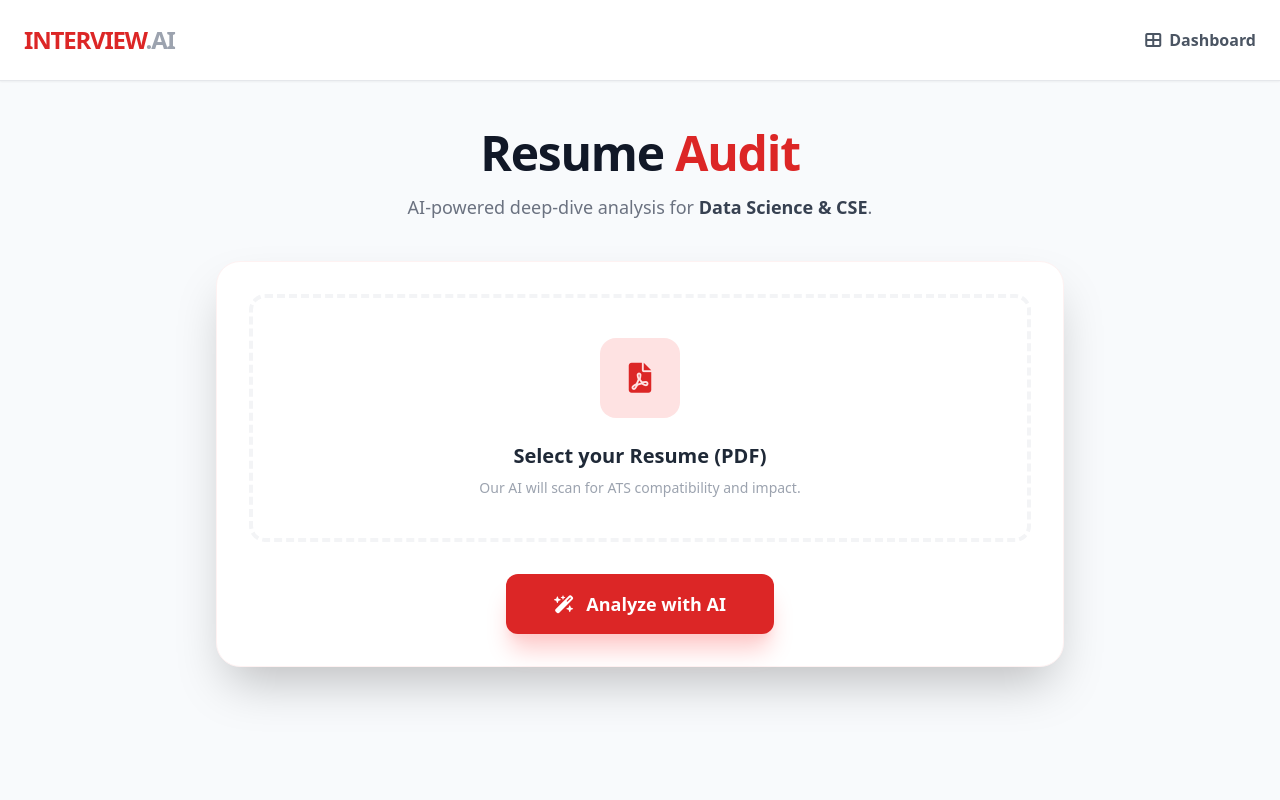
After one commit to jahn-avi/interview-with-ai, a Django app: page /resume-analysis/ in a window 1280 px wide. The commit adds this page. Run offline with Django 5.2, Linux system fonts and the light colour scheme; some libraries are stand-ins or nearby versions.

Commit message:
Integrated Gemini AI with Resume Analysis

```diff
--- /dev/null
+++ b/interview_app/static/interview_app/images/desktop.ini
@@ -0,0 +1,2 @@
+[LocalizedFileNames]
+Screenshot 2026-03-13 221630.png=@Screenshot 2026-03-13 221630,0
--- /dev/null
+++ b/interview_app/templates/interview_app/resume_analysis.html
@@ -0,0 +1,197 @@
+{% load static %}
+<!DOCTYPE html>
+<html lang="en">
+<head>
+    <meta charset="UTF-8">
+    <meta name="viewport" content="width=device-width, initial-scale=1.0">
+    <title>Resume Analysis | Interview.AI</title>
+    <script src="https://cdn.tailwindcss.com"></script>
+    <script>
+        tailwind.config = {
+            theme: {
+                extend: {
+                    typography: {
+                        DEFAULT: {
+                            css: {
+                                color: '#374151',
+                                h1: { color: '#111827', fontWeight: '900' },
+                                h2: { color: '#111827', fontWeight: '800' },
+                                h3: { color: '#dc2626', fontWeight: '800', marginTop: '1.5em' },
+                                strong: { color: '#111827', fontWeight: '700' },
+                                li: { marginTop: '0.25em', marginBottom: '0.25em' },
+                            },
+                        },
+                    },
+                },
+            },
+        }
+    </script>
+    <link href="https://cdnjs.cloudflare.com/ajax/libs/font-awesome/6.0.0/css/all.min.css" rel="stylesheet">
+    <style>
+        #loading-overlay { display: none; }
+        .animate-fade-in { animation: fadeIn 0.6s ease-out; }
+        @keyframes fadeIn { from { opacity: 0; transform: translateY(20px); } to { opacity: 1; transform: translateY(0); } }
+
+        /* Custom Report Styling */
+        .prose h3 {
+            border-left: 4px solid #dc2626;
+            padding-left: 12px;
+            margin-top: 2rem !important;
+            margin-bottom: 1rem !important;
+        }
+        .prose ul { list-style-type: none !important; padding-left: 0 !important; }
+        .prose li::before {
+            content: "→";
+            color: #dc2626;
+            font-weight: bold;
+            display: inline-block;
+            width: 1em;
+            margin-left: -1em;
+        }
+    </style>
+</head>
+<body class="bg-slate-50 font-sans min-h-screen">
+
+    <nav class="bg-white border-b p-6 shadow-sm">
+        <div class="max-w-7xl mx-auto flex justify-between items-center">
+            <a href="/dashboard/" class="text-2xl font-black text-red-600 tracking-tighter hover:opacity-80 transition">
+                INTERVIEW<span class="text-gray-400">.AI</span>
+            </a>
+            <a href="/dashboard/" class="text-gray-600 hover:text-red-600 font-bold transition flex items-center gap-2">
+                <i class="fas fa-th-large"></i> Dashboard
+            </a>
+        </div>
+    </nav>
+
+    <div class="max-w-4xl mx-auto py-12 px-6">
+        <div class="text-center mb-10">
+            <h1 class="text-5xl font-black text-gray-900 mb-4 tracking-tight">Resume <span class="text-red-600">Audit</span></h1>
+            <p class="text-gray-500 text-lg">AI-powered deep-dive analysis for <span class="font-bold text-gray-700">Data Science & CSE</span>.</p>
+        </div>
+
+        <div class="bg-white p-8 rounded-3xl shadow-2xl border border-red-50 mb-12">
+            <form action="{% url 'resume_analysis' %}" method="POST" enctype="multipart/form-data" id="resumeForm">
+                {% csrf_token %}
+                <div class="relative border-4 border-dashed border-gray-100 rounded-2xl p-10 text-center hover:border-red-400 hover:bg-red-50/50 transition-all group cursor-pointer">
+                    <input type="file" name="resume" id="resumeInput" class="absolute inset-0 w-full h-full opacity-0 cursor-pointer" accept=".pdf" required onchange="updateFileName()">
+                    <div class="bg-red-100 text-red-600 w-20 h-20 rounded-2xl flex items-center justify-center mx-auto mb-6 text-3xl group-hover:scale-110 transition-transform">
+                        <i class="fas fa-file-pdf"></i>
+                    </div>
+                    <p id="file-name-display" class="text-xl font-bold text-gray-800 mb-2">Select your Resume (PDF)</p>
+                    <p class="text-gray-400 text-sm">Our AI will scan for ATS compatibility and impact.</p>
+                </div>
+
+                <div class="mt-8 flex justify-center">
+                    <button type="submit" class="bg-red-600 text-white px-12 py-4 rounded-xl font-black text-lg hover:bg-red-700 transition transform hover:scale-105 shadow-xl shadow-red-200 flex items-center gap-3">
+                        <i class="fas fa-wand-magic-sparkles"></i> Analyze with AI
+                    </button>
+                </div>
+            </form>
+        </div>
+
+        {% if feedback %}
+        <div class="animate-fade-in">
+
+            <div class="grid grid-cols-1 md:grid-cols-3 gap-6 mb-8">
+                <div class="md:col-span-1 bg-white p-8 rounded-3xl shadow-xl border-b-8 border-red-600 flex flex-col items-center justify-center text-center">
+                    <span class="text-gray-400 font-bold uppercase text-xs tracking-widest mb-2">AI Match Score</span>
+                    <div class="relative flex items-center justify-center">
+                        <svg class="w-32 h-32 transform -rotate-90">
+                            <circle cx="64" cy="64" r="58" stroke="currentColor" stroke-width="8" fill="transparent" class="text-gray-100" />
+                            <circle cx="64" cy="64" r="58" stroke="currentColor" stroke-width="8" fill="transparent" class="text-red-600" stroke-dasharray="364.4" stroke-dashoffset="364.4" id="scoreCircle" style="transition: stroke-dashoffset 1.5s ease-in-out;" />
+                        </svg>
+                        <span class="absolute text-4xl font-black text-gray-900" id="bigScore">--</span>
+                    </div>
+                </div>
+
+                <div class="md:col-span-2 bg-white p-8 rounded-3xl shadow-xl flex flex-col justify-center">
+                    <h3 class="text-xl font-black text-gray-900 mb-2">Recruiter Verdict</h3>
+                    <p class="text-gray-500 italic" id="verdictText">Processing AI insights...</p>
+                    <div class="mt-4 flex gap-2">
+                        <span class="px-3 py-1 bg-green-100 text-green-700 rounded-full text-xs font-bold uppercase tracking-wider">ATS Optimized</span>
+                        <span class="px-3 py-1 bg-blue-100 text-blue-700 rounded-full text-xs font-bold uppercase tracking-wider">Tech Focus</span>
+                    </div>
+                </div>
+            </div>
+
+            <div class="bg-white rounded-3xl shadow-2xl border border-gray-100 overflow-hidden mb-12">
+                <div class="p-8 md:p-12">
+                    <div class="flex items-center gap-4 mb-10 pb-6 border-b border-gray-100">
+                        <div class="bg-red-600 text-white p-4 rounded-2xl shadow-lg shadow-red-100">
+                            <i class="fas fa-clipboard-check text-2xl"></i>
+                        </div>
+                        <div>
+                            <h3 class="text-2xl font-black text-gray-900">Analysis Report</h3>
+                            <p class="text-xs text-gray-400 font-bold uppercase tracking-widest mt-1">Verification Complete</p>
+                        </div>
+                    </div>
+
+                    <div class="prose prose-red max-w-none" id="feedbackContent">
+                        {{ feedback|safe }}
+                    </div>
+                </div>
+
+                <div class="bg-gray-50 p-6 flex justify-between items-center border-t border-gray-100 px-12">
+                    <p class="text-gray-400 text-sm font-medium italic">© 2026 Interview.AI Intelligence</p>
+                    <button onclick="window.print()" class="text-red-600 hover:text-red-800 font-bold flex items-center gap-2 transition">
+                        <i class="fas fa-file-download"></i> Save as PDF
+                    </button>
+                </div>
+            </div>
+        </div>
+
+        <script>
+            document.addEventListener('DOMContentLoaded', function() {
+                const content = document.getElementById('feedbackContent').innerText;
+                // Regex looks for "Score: 75/100" or just "75/100"
+                const scoreMatch = content.match(/(\d{1,3})\/100/) || content.match(/Score:\s*(\d{1,3})/);
+
+                if (scoreMatch) {
+                    const score = parseInt(scoreMatch[1]);
+                    document.getElementById('bigScore').innerText = score;
+
+                    // Circular progress logic
+                    const circle = document.getElementById('scoreCircle');
+                    const circumference = 364.4;
+                    const offset = circumference - (circumference * score / 100);
+                    circle.style.strokeDashoffset = offset;
+
+                    const verdict = document.getElementById('verdictText');
+                    if (score > 80) verdict.innerText = "Excellent! Your resume is highly competitive for 8th-sem Data Science roles.";
+                    else if (score > 60) verdict.innerText = "Solid foundation. A few strategic tweaks will help you pass top-tier ATS filters.";
+                    else verdict.innerText = "Action required. Follow the improvement steps below to increase your interview chances.";
+                }
+            });
+        </script>
+        {% endif %}
+
+        {% if error %}
+        <div class="bg-red-50 border-2 border-red-200 p-6 rounded-2xl text-red-600 font-bold flex items-center gap-4 animate-fade-in">
+            <i class="fas fa-triangle-exclamation text-2xl"></i>
+            {{ error }}
+        </div>
+        {% endif %}
+    </div>
+
+    <div id="loading-overlay" class="fixed inset-0 bg-white/95 z-50 flex flex-col items-center justify-center">
+        <div class="w-20 h-20 border-8 border-gray-100 border-t-red-600 rounded-full animate-spin"></div>
+        <h2 class="text-3xl font-black text-gray-900 mt-8 tracking-tight">AI is thinking...</h2>
+        <p class="text-gray-500 mt-2">Processing your skills and experience</p>
+    </div>
+
+    <script>
+        function updateFileName() {
+            const input = document.getElementById('resumeInput');
+            const display = document.getElementById('file-name-display');
+            if (input.files.length > 0) {
+                display.innerText = "Ready: " + input.files[0].name;
+                display.classList.add('text-red-600');
+            }
+        }
+
+        document.getElementById('resumeForm').onsubmit = function() {
+            document.getElementById('loading-overlay').style.display = 'flex';
+        };
+    </script>
+</body>
+</html>
--- a/interview_app/views.py
+++ b/interview_app/views.py
@@ -1,3 +1,134 @@
+import os
+import fitz  # PyMuPDF
+import google.generativeai as genai
+import markdown
 from django.shortcuts import render
+from django.core.files.storage import FileSystemStorage
+from dotenv import load_dotenv
+import random
 
-# Create your views here.
+# 1. Load Environment Variables
+load_dotenv()
+api_key = os.getenv("GEMINI_API_KEY")
+genai.configure(api_key=api_key)
+
+# 2. SMART MODEL PICKER
+def get_best_model():
+    try:
+        available_models = [m.name for m in genai.list_models() if 'generateContent' in m.supported_generation_methods]
+        priorities = [
+            'models/gemini-1.5-flash-latest',
+            'models/gemini-1.5-flash',
+            'models/gemini-1.0-pro'
+        ]
+        for priority in priorities:
+            if priority in available_models:
+                return priority
+        return available_models[0] if available_models else 'models/gemini-1.5-flash'
+    except Exception as e:
+        print(f"Model lookup failed: {e}")
+        return 'models/gemini-1.5-flash'
+
+SELECTED_MODEL = get_best_model()
+model = genai.GenerativeModel(SELECTED_MODEL)
+
+# --- VIEW FUNCTIONS ---
+
+def index(request):
+    return render(request, 'interview_app/index.html')
+
+def about(request):
+    return render(request, 'interview_app/about.html')
+
+def session(request):
+    return render(request, 'interview_app/session.html', {'role': 'Data Science Candidate'})
+
+def dashboard(request):
+    titles = [
+        "Tech Enthusiast",
+        "Future CEO",
+        "Innovation Leader",
+        "Data Wizard",
+        "Code Ninja",
+        "Problem Solver",
+        "Visionary Developer"
+    ]
+    random_title = random.choice(titles)
+
+    return render(request, 'interview_app/dashboard.html', {
+        'user_title': random_title
+    })
+
+def extract_text_from_pdf(pdf_path):
+    """Safely extracts text from the uploaded PDF."""
+    text = ""
+    try:
+        doc = fitz.open(pdf_path)
+        for page in doc:
+            text += page.get_text()
+        doc.close()
+    except Exception as e:
+        print(f"PDF Extraction Error: {e}")
+    return text
+
+def resume_analysis(request):
+    """Handles Resume Upload and AI Analysis with clean formatting."""
+    if request.method == 'POST' and request.FILES.get('resume'):
+        resume_file = request.FILES['resume']
+
+        fs = FileSystemStorage()
+        filename = fs.save(resume_file.name, resume_file)
+        uploaded_file_path = fs.path(filename)
+
+        try:
+            # 1. Extract the text
+            resume_text = extract_text_from_pdf(uploaded_file_path)
+
+            if not resume_text.strip():
+                return render(request, 'interview_app/resume_analysis.html', {
+                    'error': 'The PDF seems empty or is an image. Please upload a text-based PDF.'
+                })
+
+            # 2. Ask the AI for a structured review with strict formatting rules
+            prompt = f"""
+            You are a Senior Technical Recruiter. Analyze this resume for a Data Science/CSE role.
+
+            CRITICAL FORMATTING RULES:
+            - Use ### for section headings.
+            - You MUST put a blank line between every paragraph and heading.
+            - Use bullet points (*) for lists.
+            - Provide a clear 'Resume Score: X/100' at the top.
+
+            Provide:
+            ### Resume Score: [Score]/100
+            ### Top Skills Detected
+            ### Missing Keywords or Sections
+            ### 3 Specific Improvements
+
+            Resume Text:
+            {resume_text}
+            """
+
+            response = model.generate_content(prompt)
+
+            # 3. Convert Markdown to HTML for the frontend
+            # 'nl2br' ensures single newlines become breaks, 'extra' handles complex markdown
+            formatted_feedback = markdown.markdown(
+                response.text,
+                extensions=['nl2br', 'extra', 'sane_lists']
+            )
+
+            return render(request, 'interview_app/resume_analysis.html', {
+                'feedback': formatted_feedback,
+                'status': 'Complete'
+            })
+
+        except Exception as e:
+            return render(request, 'interview_app/resume_analysis.html', {
+                'error': f'AI Error: {str(e)}'
+            })
+        finally:
+            if os.path.exists(uploaded_file_path):
+                os.remove(uploaded_file_path)
+
+    return render(request, 'interview_app/resume_analysis.html')
--- a/interview_project/settings.py
+++ b/interview_project/settings.py
@@ -116,3 +116,9 @@ USE_TZ = True
 # https://docs.djangoproject.com/en/6.0/howto/static-files/
 
 STATIC_URL = 'static/'
+
+import os
+
+STATICFILES_DIRS = [
+    os.path.join(BASE_DIR, 'interview_app/static'),
+]
--- a/interview_project/urls.py
+++ b/interview_project/urls.py
@@ -1,22 +1,12 @@
-"""
-URL configuration for interview_project project.
-
-The `urlpatterns` list routes URLs to views. For more information please see:
-    https://docs.djangoproject.com/en/6.0/topics/http/urls/
-Examples:
-Function views
-    1. Add an import:  from my_app import views
-    2. Add a URL to urlpatterns:  path('', views.home, name='home')
-Class-based views
-    1. Add an import:  from other_app.views import Home
-    2. Add a URL to urlpatterns:  path('', Home.as_view(), name='home')
-Including another URLconf
-    1. Import the include() function: from django.urls import include, path
-    2. Add a URL to urlpatterns:  path('blog/', include('blog.urls'))
-"""
 from django.contrib import admin
 from django.urls import path
+from interview_app import views
 
 urlpatterns = [
     path('admin/', admin.site.urls),
+    path('', views.index, name='home'),
+    path('session/', views.session, name='session'),
+    path('about/', views.about, name='about'), # New path
+    path('dashboard/', views.dashboard, name='dashboard'),
+    path('resume-analysis/', views.resume_analysis, name='resume_analysis'),
 ]
```
Also changed, not shown: interview_app/templates/interview_app/about.html (added, +88 -0 lines), interview_app/templates/interview_app/dashboard.html (added, +104 -0 lines), interview_app/templates/interview_app/index.html (+94 -0 lines), interview_app/templates/interview_app/session.html (+45 -14 lines), interview_app/static/interview_app/images/my_photo.png (added), 1 other file.
